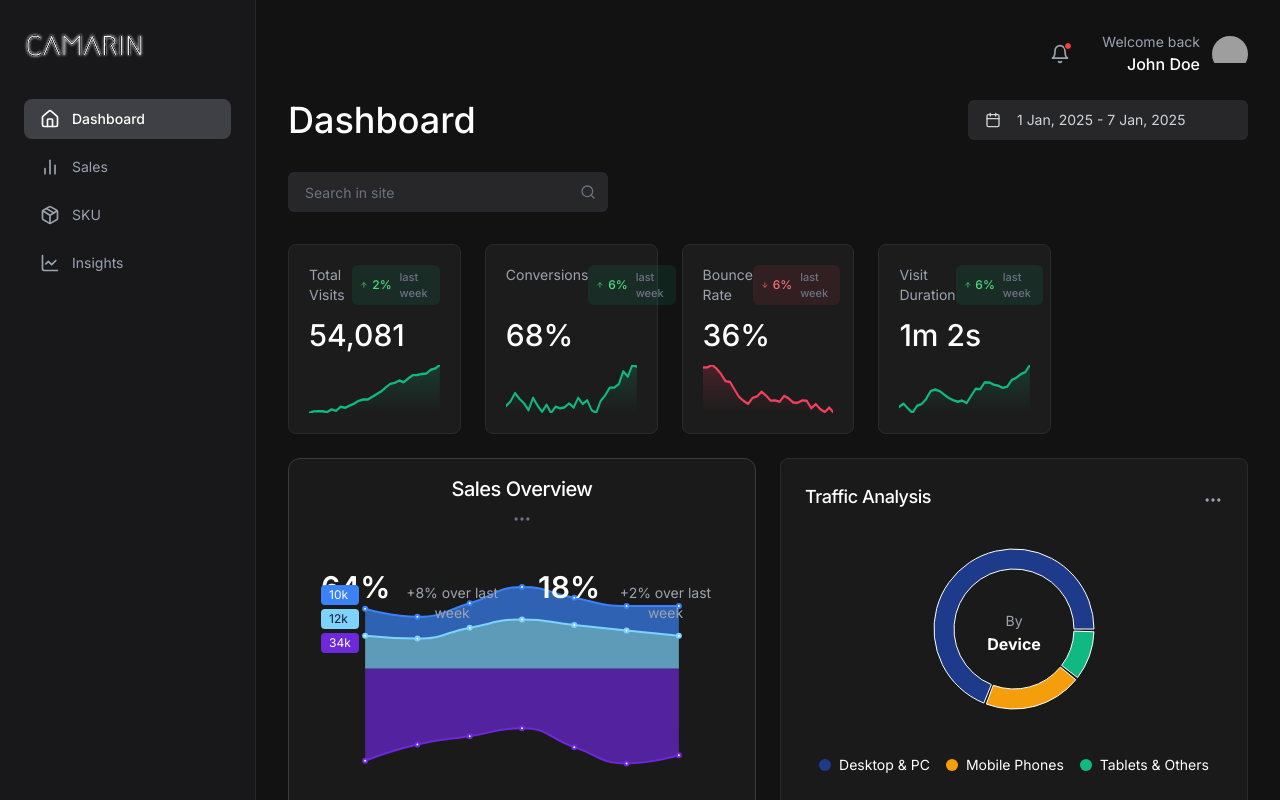
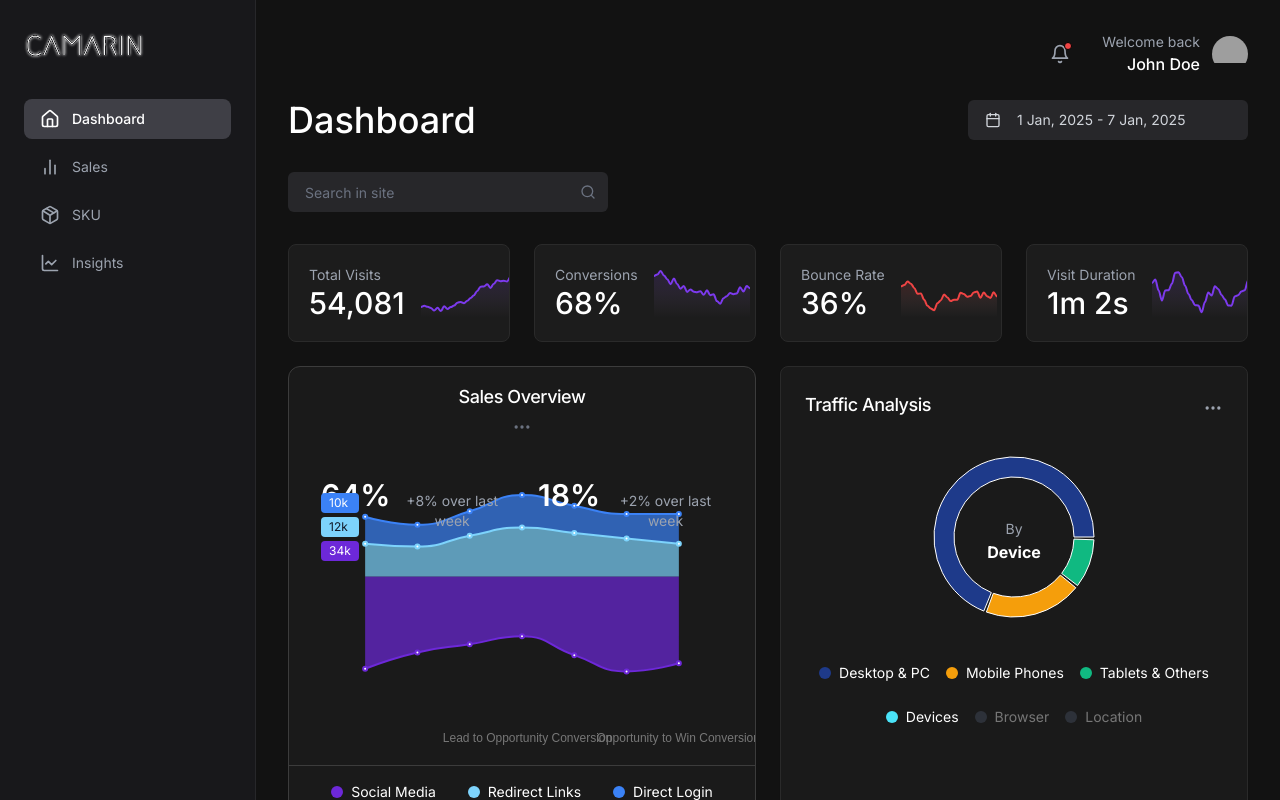
Before and after one commit to Camarin-AI/3d-analytics-dashboard, a Next.js app: page / in a window 1280 px wide. Shown: the top 800 px of the page. Built offline with nearby package versions, Linux system fonts and the light colour scheme; grey boxes are pictures that could not be loaded.

Commit message:
updated charts for sales overview and kpi cards

```diff
--- a/components/kpi-cards.tsx
+++ b/components/kpi-cards.tsx
@@ -1,7 +1,10 @@
 "use client"
 
+import dynamic from "next/dynamic"
 import { ArrowUp, ArrowDown } from "lucide-react"
-import { motion } from "framer-motion"
+
+// load ApexCharts only on the client
+const Chart = dynamic(() => import("react-apexcharts"), { ssr: false })
 
 export function KpiCards() {
   const kpis = [
@@ -10,131 +13,131 @@ export function KpiCards() {
       value: "54,081",
       change: 2,
       trend: "up",
-      sparkline: generateSparklineData(30, "up", 0.4),
+      data: generateSparklineData(30, 0.4),
     },
     {
       title: "Conversions",
       value: "68%",
       change: 6,
       trend: "up",
-      sparkline: generateSparklineData(30, "up", 0.6),
+      data: generateSparklineData(30, 0.6),
     },
     {
       title: "Bounce Rate",
       value: "36%",
       change: 6,
       trend: "down",
-      sparkline: generateSparklineData(30, "down", 0.6),
+      data: generateSparklineData(30, 0.6),
     },
     {
       title: "Visit Duration",
       value: "1m 2s",
       change: 6,
       trend: "up",
-      sparkline: generateSparklineData(30, "up", 0.5),
+      data: generateSparklineData(30, 0.5),
     },
-  ] as const;
+  ] as const
 
   return (
-    <div className="grid grid-cols-1 md:grid-cols-3 lg:grid-cols-5 gap-6 mt-8">
-      {kpis.map((kpi, index) => (
-        <KpiCard key={index} kpi={kpi} />
+    <div className="grid grid-cols-1 sm:grid-cols-2 lg:grid-cols-4 gap-6 mt-8">
+      {kpis.map((kpi, i) => (
+        <KpiCard key={i} {...kpi} />
       ))}
     </div>
   )
 }
 
 interface KpiCardProps {
-  kpi: {
-    title: string
-    value: string
-    change: number
-    trend: "up" | "down"
-    sparkline: number[]
-  }
+  title: string
+  value: string
+  change: number
+  trend: "up" | "down"
+  data: number[]
 }
 
-function KpiCard({ kpi }: KpiCardProps) {
-  const trendColor = kpi.trend === "up" ? "text-green-400" : "text-red-400"
-  const trendBg = kpi.trend === "up" ? "bg-[#10B981]/10" : "bg-[#F43F5E]/10"
+function KpiCard({ title, value, change, trend, data }: KpiCardProps) {
+  const isUp = trend === "up"
+  const ArrowIcon = isUp ? ArrowUp : ArrowDown
+  const badgeTextColor = isUp ? "text-green-400" : "text-red-400"
+  const badgeBg = isUp ? "bg-green-500/10" : "bg-red-500/10"
 
   return (
-    <div className="bg-[#1C1C1C] rounded-lg p-5 flex flex-col border border-[#2A2A2A]">
-      <div className="flex justify-between items-start mb-3">
-        <p className="text-sm text-gray-400">{kpi.title}</p>
-        <div className={`flex items-center gap-1 text-xs font-medium ${trendColor} px-2 py-1 rounded-md ${trendBg}`}>
-          {kpi.trend === "up" ? <ArrowUp size={12} /> : <ArrowDown size={12} />}
-          {kpi.change}%<span className="text-[11px] text-gray-500 ml-1">last week</span>
-        </div>
+    <div className="relative bg-[#1C1C1C] border border-[#2A2A2A] rounded-lg p-5 flex items-center overflow-hidden">
+      {/* Left: Title & Value */}
+      <div className="flex-shrink-0 min-w-0">
+        <p className="text-sm text-gray-400">{title}</p>
+        <p className="text-3xl font-medium">{value}</p>
       </div>
 
-      <p className="text-3xl font-medium mb-3">{kpi.value}</p>
+      {/* Middle: Sparkline */}
+      <div className="w-24 flex-shrink-0 mx-4 overflow-hidden">
+        <SparklineChart data={data} trend={trend} />
+      </div>
 
-      <div className="h-12 mt-auto">
-        <SparklineChart data={kpi.sparkline} trend={kpi.trend} />
+      {/* Right: Badge */}
+      <div className={`flex items-center gap-1 px-2 py-1 text-xs font-medium rounded-md ${badgeTextColor} ${badgeBg}`}>
+        <ArrowIcon size={12} />
+        {change}%
+        <span className="text-[11px] text-gray-500">last week</span>
       </div>
     </div>
   )
 }
 
 function SparklineChart({ data, trend }: { data: number[]; trend: "up" | "down" }) {
-  const color = trend === "up" ? "#10B981" : "#F43F5E"
-  const gradientId = `sparkline-gradient-${trend}`
-  const max = Math.max(...data)
-  const min = Math.min(...data)
-  const range = max - min || 1
+  const isUp = trend === "up"
+  // purple for up, red for down
+  const primary = isUp ? "#7C3AED" : "#EF4444"
+  const secondary = isUp ? "#D8B4FE" : "#FECACA"
 
-  const points = data.map((d, i) => [
-    (i / (data.length - 1)) * 100,
-    30 - ((d - min) / range) * 30
-  ]);
-
-  const linePathData = `M ${points[0][0]},${points[0][1]} ${points.slice(1).map(p => `L ${p[0]},${p[1]}`).join(" ")}`;
-
-  const areaPathData = `${linePathData} L ${points[points.length-1][0]},30 L ${points[0][0]},30 Z`;
+  const options: ApexCharts.ApexOptions = {
+    chart: {
+      type: "area",
+      sparkline: { enabled: true },
+      animations: { enabled: false },
+    },
+    stroke: {
+      curve: "smooth",
+      width: 2,
+    },
+    fill: {
+      type: "gradient",
+      gradient: {
+        shade: "dark",
+        gradientToColors: [secondary],
+        opacityFrom: 0.4,
+        opacityTo: 0.05,
+        stops: [0, 100],
+      },
+    },
+    colors: [primary],
+    xaxis: {
+      labels: { show: false },
+      axisBorder: { show: false },
+      axisTicks: { show: false },
+    },
+    yaxis: { show: false },
+    tooltip: { enabled: false },
+  }
 
   return (
-    <svg width="100%" height="100%" viewBox="0 0 100 30" preserveAspectRatio="none">
-      <defs>
-        <linearGradient id={gradientId} x1="0" y1="0" x2="0" y2="1">
-          <stop offset="0%" stopColor={color} stopOpacity={0.2} />
-          <stop offset="100%" stopColor={color} stopOpacity={0} />
-        </linearGradient>
-      </defs>
-      <motion.path
-        initial={{ opacity: 0 }}
-        animate={{ opacity: 1 }}
-        transition={{ duration: 1.5, ease: "easeInOut" }}
-        d={areaPathData}
-        fill={`url(#${gradientId})`}
-        stroke="none"
-      />
-      <motion.path
-        initial={{ pathLength: 0, opacity: 0 }}
-        animate={{ pathLength: 1, opacity: 1 }}
-        transition={{ duration: 1.5, ease: "easeInOut" }}
-        d={linePathData}
-        fill="none"
-        stroke={color}
-        strokeWidth="1.5"
-        strokeLinecap="round"
-        strokeLinejoin="round"
-      />
-    </svg>
+    <Chart
+      options={options}
+      series={[{ data }]}
+      type="area"
+      height={50}
+      width="100%"
+    />
   )
 }
 
-function generateSparklineData(length: number, trend: "up" | "down", volatility: number = 0.5) {
-  const data = []
-  let value = 50
-  const trendFactor = trend === "up" ? 0.5 : -0.5
-
-  for (let i = 0; i < length; i++) {
-    const randomChange = (Math.random() - 0.5) * 10 * volatility
-    value += trendFactor + randomChange
-    value = Math.max(10, Math.min(90, value))
-    data.push(value)
+function generateSparklineData(points: number, volatility: number) {
+  let v = 50
+  const out: number[] = []
+  for (let i = 0; i < points; i++) {
+    v += (Math.random() - 0.5) * volatility * 20
+    v = Math.max(0, Math.min(100, v))
+    out.push(v)
   }
-
-  return data
+  return out
 }
--- a/components/sales-overview.tsx
+++ b/components/sales-overview.tsx
@@ -9,19 +9,15 @@ import { Card, CardContent, CardHeader, CardTitle } from "@/components/ui/card"
 // dynamically import so SSR doesn't break
 const ReactECharts = dynamic(() => import("echarts-for-react"), { ssr: false })
 
-// Keys in bottom→middle→top stacking order:
+// ordering bottom→middle→top
 const keys = ['social', 'redirect', 'direct'] as const
 type Source = typeof keys[number]
 
-// Helper to format large numbers to K (e.g., 12000 -> 12k)
 function formatK(num: number): string {
-  if (num >= 1000) {
-    return (num / 1000).toFixed(0) + 'k';
-  }
-  return num.toString();
+  return num >= 1000 ? `${(num/1000).toFixed(0)}k` : `${num}`
 }
 
-// Sample data
+// sample
 const rawData = [
   { name: '1', social: 34000, redirect: 12000, direct: 10000 },
   { name: '2', social: 28000, redirect: 11000, direct: 8000 },
@@ -35,129 +31,116 @@ const rawData = [
 export function SalesOverview() {
   const [activeSource, setActiveSource] = useState<Source | null>(null)
 
-  // categories & mirrored data arrays
   const categories   = rawData.map(d => d.name)
   const socialData   = rawData.map(d => -d.social)
   const redirectData = rawData.map(d => d.redirect)
   const directData   = rawData.map(d => d.direct)
 
-  const option = useMemo(() => ({
+  const colorMap = {
+    social:   "#6D28D9",
+    redirect: "#7DD3FC",
+    direct:   "#3B82F6",
+  } as const
+
+  const labelMap = {
+    social:   "Social Media",
+    redirect: "Redirect Links",
+    direct:   "Direct Login",
+  } as const
+
+  const option = useMemo(() => {
+    return {
       backgroundColor: "transparent",
-    color: ['#6D28D9', '#7DD3FC', '#3B82F6'],  // social, redirect, direct
       grid: { left: 50, right: 50, top: 50, bottom: 80 },
       xAxis: {
-      type: 'category',
+        type: "category",
         data: categories,
         axisLine: { show: false },
         axisTick: { show: false },
         axisLabel: { show: false },
       },
       yAxis: {
-      type: 'value',
+        type: "value",
         axisLine: { show: false },
         axisTick: { show: false },
         axisLabel: { show: false },
         splitLine: { show: false },
       },
-    series: [
+      series: keys.map((k) => {
+        const data = k === "social" ? socialData
+                   : k === "redirect" ? redirectData
+                   : directData
+
+        const isActive = !activeSource || activeSource === k
+
+        return {
+          name: labelMap[k],
+          type: "line",
+          smooth: true,
+          stack: k === "social" ? "neg" : "pos",
+          data,
+          lineStyle: { opacity: isActive ? 1 : 0.2 },
+          areaStyle: { opacity: isActive ? 0.7 : 0.1 },
+          showSymbol: true,
+          symbolSize: 4,
+          itemStyle: { opacity: isActive ? 1 : 0.2 },
+          color: colorMap[k],
+        }
+      }),
+      markLine: {
+        symbol: "none",
+        lineStyle: { color: "#555", width: 1 },
+        data: [
+          { xAxis: categories[Math.floor(categories.length/3)] },
+          { xAxis: categories[Math.floor(2*categories.length/3)] },
+        ]
+      },
+      graphic: [
         {
-        name: 'Social Media',
-        type: 'line',
-        smooth: true,
-        stack: 'neg',       // put all negatives into one stack
-        areaStyle: {},
-        data: socialData,
+          type: "text",
+          left: "33%",
+          bottom: 20,
+          style: { text: "Lead to Opportunity Conversion", fill: "#777", fontSize: 12, align: "center" }
         },
         {
-        name: 'Redirect Links',
-        type: 'line',
-        smooth: true,
-        stack: 'pos',       // positives stack together
-        areaStyle: {},
-        data: redirectData,
-      },
-      {
-        name: 'Direct Login',
-        type: 'line',
-        smooth: true,
-        stack: 'pos',
-        areaStyle: {},
-        data: directData,
-      },
-    ],
-    // two internal separators at roughly 1/3 & 2/3 of the points
-    markLine: {
-      symbol: 'none',
-      lineStyle: { color: '#555', width: 1 },
-      data: [
-        { xAxis: categories[Math.floor(categories.length / 3)] },
-        { xAxis: categories[Math.floor(2 * categories.length / 3)] },
-      ]
-    },
-    // static text labels under the chart
-    graphic: [
-      {
-        type: 'text',
-        left: '33%',
+          type: "text",
+          left: "66%",
           bottom: 20,
-        style: {
-          text: 'Lead to Opportunity Conversion',
-          fill: '#777',
-          fontSize: 12,
-          align: 'center'
-        }
-      },
-      {
-        type: 'text',
-        left: '66%',
-        bottom: 20,
-        style: {
-          text: 'Opportunity to Win Conversion',
-          fill: '#777',
-          fontSize: 12,
-          align: 'center'
-        }
+          style: { text: "Opportunity to Win Conversion", fill: "#777", fontSize: 12, align: "center" }
         }
       ],
       tooltip: {
         trigger: "item",
         formatter: (p: any) => {
-        const pretty = {
-          'Social Media': 'Social Media',
-          'Redirect Links': 'Redirect Links',
-          'Direct Login': 'Direct Login',
-        }[p.seriesName]
           const val = Math.abs(p.value as number)
           return `<div style="color:white;padding:4px">
-          <strong>${pretty}</strong><br/>
-          ${p.name}: ${val.toLocaleString()}
+            <strong>${p.seriesName}</strong><br/>${p.name}: ${val.toLocaleString()}
           </div>`
         },
         backgroundColor: "rgba(42,42,42,0.9)",
         textStyle: { color: "#fff" }
       },
-  }), [categories, socialData, redirectData, directData])
+    }
+  }, [categories, socialData, redirectData, directData, activeSource])
 
   return (
     <Card className="bg-[#1A1A1A] border border-[#3C3C3C] rounded-xl text-white overflow-hidden">
-      <CardHeader className="flex items-center justify-between pb-2 px-6 pt-4">
-        <CardTitle className="text-xl font-medium">Sales Overview</CardTitle>
+      <CardHeader className="flex items-center justify-between px-6 pt-4 pb-2">
+        <CardTitle className="text-lg font-medium">Sales Overview</CardTitle>
         <button className="text-gray-500 hover:text-white">
           <MoreHorizontal size={20} />
         </button>
       </CardHeader>
 
-      <CardContent className="p-0 relative h-[320px]">
-        {/* KPI Overlays (unchanged) */}
+      <CardContent className="relative p-0 h-[320px]">
+        {/* KPI Overlay */}
         <div className="absolute inset-0 z-10 flex items-start justify-around px-8 pt-8 pointer-events-none">
-          {/* Left KPI */}
           <div className="flex flex-col items-center w-1/2 text-center pr-4">
             <div className="flex items-baseline gap-2">
               <span className="text-3xl font-semibold">64%</span>
               <span className="text-sm text-gray-400">+8% over last week</span>
             </div>
           </div>
-          {/* Right KPI */}
           <div className="flex flex-col items-center w-1/2 text-center pl-4">
             <div className="flex items-baseline gap-2">
               <span className="text-3xl font-semibold">18%</span>
@@ -166,61 +149,36 @@ export function SalesOverview() {
           </div>
         </div>
 
-        {/* Left badges */}
+        {/* Left Badges */}
         <div className="absolute top-[15%] left-8 z-10">
-          <span className="block text-xs bg-[#3B82F6] text-white px-2 py-0.5 rounded">{formatK(rawData[0].direct)}</span>
-          <span className="block mt-1 text-xs bg-[#7DD3FC] text-gray-900 px-2 py-0.5 rounded">{formatK(rawData[0].redirect)}</span>
-          <span className="block mt-1 text-xs bg-[#6D28D9] text-white px-2 py-0.5 rounded">{formatK(rawData[0].social)}</span>
+          <div className="text-xs bg-[#3B82F6] text-white px-2 py-0.5 rounded mb-1">{formatK(rawData[0].direct)}</div>
+          <div className="text-xs bg-[#7DD3FC] text-gray-900 px-2 py-0.5 rounded mb-1">{formatK(rawData[0].redirect)}</div>
+          <div className="text-xs bg-[#6D28D9] text-white px-2 py-0.5 rounded">{formatK(rawData[0].social)}</div>
         </div>
 
-        {/* the mirrored area chart */}
+        {/* Chart */}
         <motion.div initial={{ opacity: 0, y: 20 }} animate={{ opacity: 1, y: 0 }} transition={{ duration: 0.5 }} className="h-full">
           <ReactECharts option={option} style={{ width: "100%", height: "100%" }} />
         </motion.div>
       </CardContent>
 
-      {/* Legend */}
+      {/* Custom Legend / Buttons */}
       <div className="flex items-center justify-center gap-8 p-4 border-t border-[#3C3C3C]">
-        {keys.map((k) => {
-          const colorMap = {
-            social: '#6D28D9',
-            redirect: '#7DD3FC',
-            direct: '#3B82F6',
-          } as const
-          const labelMap = {
-            social: 'Social Media',
-            redirect: 'Redirect Links',
-            direct: 'Direct Login',
-          } as const
-          return (
-            <SourceButton
+        {keys.map((k) => (
+          <button
             key={k}
-              color={colorMap[k]}
-              label={labelMap[k]}
-              active={!activeSource || activeSource === k}
             onClick={() => setActiveSource(prev => prev === k ? null : k)}
-            />
-          )
-        })}
+            className={`flex items-center gap-2 text-sm transition-opacity ${
+              !activeSource || activeSource === k
+                ? "opacity-100"
+                : "opacity-30 hover:opacity-60"
+            }`}
+          >
+            <span className="w-3 h-3 rounded-full" style={{ backgroundColor: colorMap[k] }} />
+            {labelMap[k]}
+          </button>
+        ))}
       </div>
     </Card>
   )
 }
-
-interface SourceButtonProps {
-  color: string
-  label: string
-  active: boolean
-  onClick: () => void
-}
-function SourceButton({ color, label, active, onClick }: SourceButtonProps) {
-  return (
-    <button
-      onClick={onClick}
-      className={`flex items-center gap-2 text-sm transition-opacity ${active ? "opacity-100" : "opacity-30 hover:opacity-60"}`}
-    >
-      <span className="w-3 h-3 rounded-full" style={{ backgroundColor: color }} />
-      {label}
-    </button>
-  )
-}
--- a/package.json
+++ b/package.json
@@ -40,6 +40,7 @@
     "@radix-ui/react-toggle": "1.1.1",
     "@radix-ui/react-toggle-group": "1.1.1",
     "@radix-ui/react-tooltip": "1.1.6",
+    "apexcharts": "^4.7.0",
     "autoprefixer": "^10.4.20",
     "class-variance-authority": "^0.7.1",
     "clsx": "^2.1.1",
@@ -55,6 +56,7 @@
     "next": "15.2.4",
     "next-themes": "^0.4.4",
     "react": "^19",
+    "react-apexcharts": "^1.7.0",
     "react-day-picker": "8.10.1",
     "react-dom": "^19",
     "react-hook-form": "^7.54.1",
```
Also changed, not shown: 1 other file (tests, documents, lock files or other folders). Lines whose indentation alone changed are shown as unchanged.
